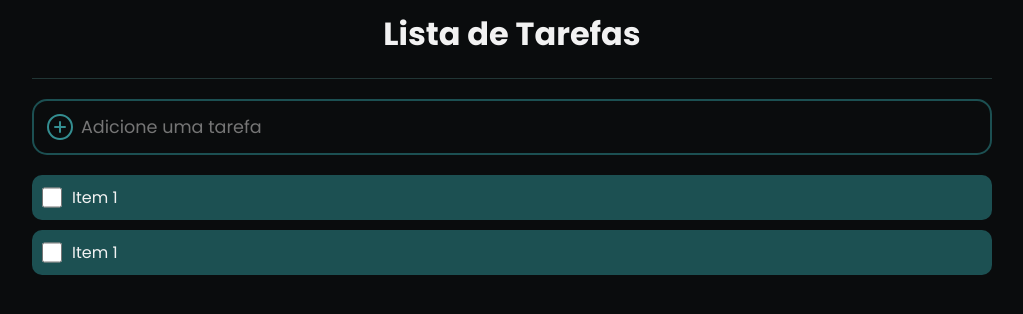
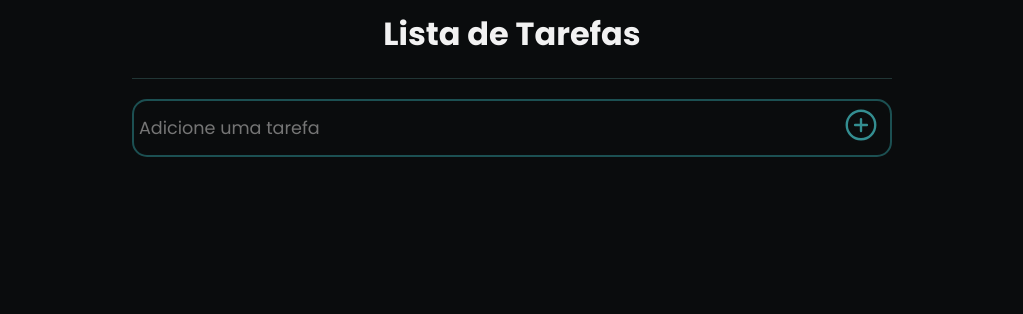
Before and after one commit to angelicapedroso/to-do-react, a React (Vite) app: page / in a window 1280 px wide. Shown: the top 314 px of the page, without its empty margins (128-1151 px from the left). Built offline with nearby package versions, Linux system fonts and the light colour scheme.

Commit message:
feat: implements add new task function

```diff
--- a/src/components/AddItem/index.tsx
+++ b/src/components/AddItem/index.tsx
@@ -1,15 +1,33 @@
-import React from 'react';
+import React, { useState } from 'react';
 import { PlusCircle } from 'phosphor-react';
 import Container from './styles';
 
-export default function AddItem(): React.FunctionComponentElement<{}> {
+type Props = {
+  handleAddItem: (item: string) => void;
+}
+
+export default function AddItem({ handleAddItem }: Props): React.FunctionComponentElement<{}> {
+  const [task, setTask] = useState('');
+
+  const handleClick = () => {
+    handleAddItem(task);
+    setTask('');
+  };
+
   return (
     <Container>
-      <PlusCircle size={32} className="add-icon" />
       <input
         type="text"
         placeholder="Adicione uma tarefa"
+        value={task}
+        onChange={({ target }) => setTask(target.value)}
       />
+      <button
+        type="button"
+        onClick={() => handleClick()}
+      >
+        <PlusCircle size={38} className="add-icon" />
+      </button>
     </Container>
   );
 }
--- a/src/components/AddItem/styles.ts
+++ b/src/components/AddItem/styles.ts
@@ -3,18 +3,29 @@ import styled from 'styled-components';
 export const Container = styled.div`
   display: flex;
   border: 2px solid var(--color-three);
-  padding: 10px;
+  padding: 5px;
   margin: 20px 0;
   border-radius: 15px;
 
   .add-icon {
     margin-right: 5px;
-    color: var(--color-four)
+    color: var(--color-four);
+  }
+
+  button {
+    background: none;
+    border: none;
+  }
+
+  button:hover {
+    opacity: 0.7;
+    cursor: pointer;
+    transition: all 0.3s ease 0s;
   }
 
   input {
     border: 0px;
-    background: transparent;
+    background: none;
     outline: 0;
     color: var(--color-five);
     font-size: 1.1rem;
--- a/src/components/List/styles.ts
+++ b/src/components/List/styles.ts
@@ -10,7 +10,8 @@ const Container = styled.div(({ done }: ContainerProps) => (
   background-color: var(--color-three);
   padding: 10px;
   margin-bottom: 10px;
-  border-radius: 10px;
+  border-radius: 10px;z
+  max-width: 780px;
 
   input {
     width: 20px;
--- a/src/pages/Home/index.tsx
+++ b/src/pages/Home/index.tsx
@@ -5,16 +5,23 @@ import { Item } from '../../types/Item';
 import { Content, Header } from './styles';
 
 export default function Home(): React.FunctionComponentElement<{}> {
-  const [list, setList] = useState<Item[]>([
-    { id: 1, name: 'Item 1', done: false },
-    { id: 2, name: 'Item 1', done: false },
-  ]);
+  const [list, setList] = useState<Item[]>([]);
+
+  const handleAddItem = (item: string) => {
+    const data = {
+      id: list.length + 1,
+      name: item,
+      done: false,
+    };
+    const newList = [...list, data];
+    setList(newList);
+  };
 
   return (
     <Content>
       <Header>Lista de Tarefas</Header>
 
-      <AddItem />
+      <AddItem handleAddItem={handleAddItem} />
 
       {
         list.map((item) => (
--- a/src/pages/Home/styles.ts
+++ b/src/pages/Home/styles.ts
@@ -2,7 +2,7 @@ import styled from 'styled-components';
 
 export const Content = styled.div`
   margin: auto;
-  max-width: 980px;
+  max-width: 780px;
   padding: 10px;
   color: var(--color-five);
 `;
```
Also changed, not shown: .eslintrc.json.
